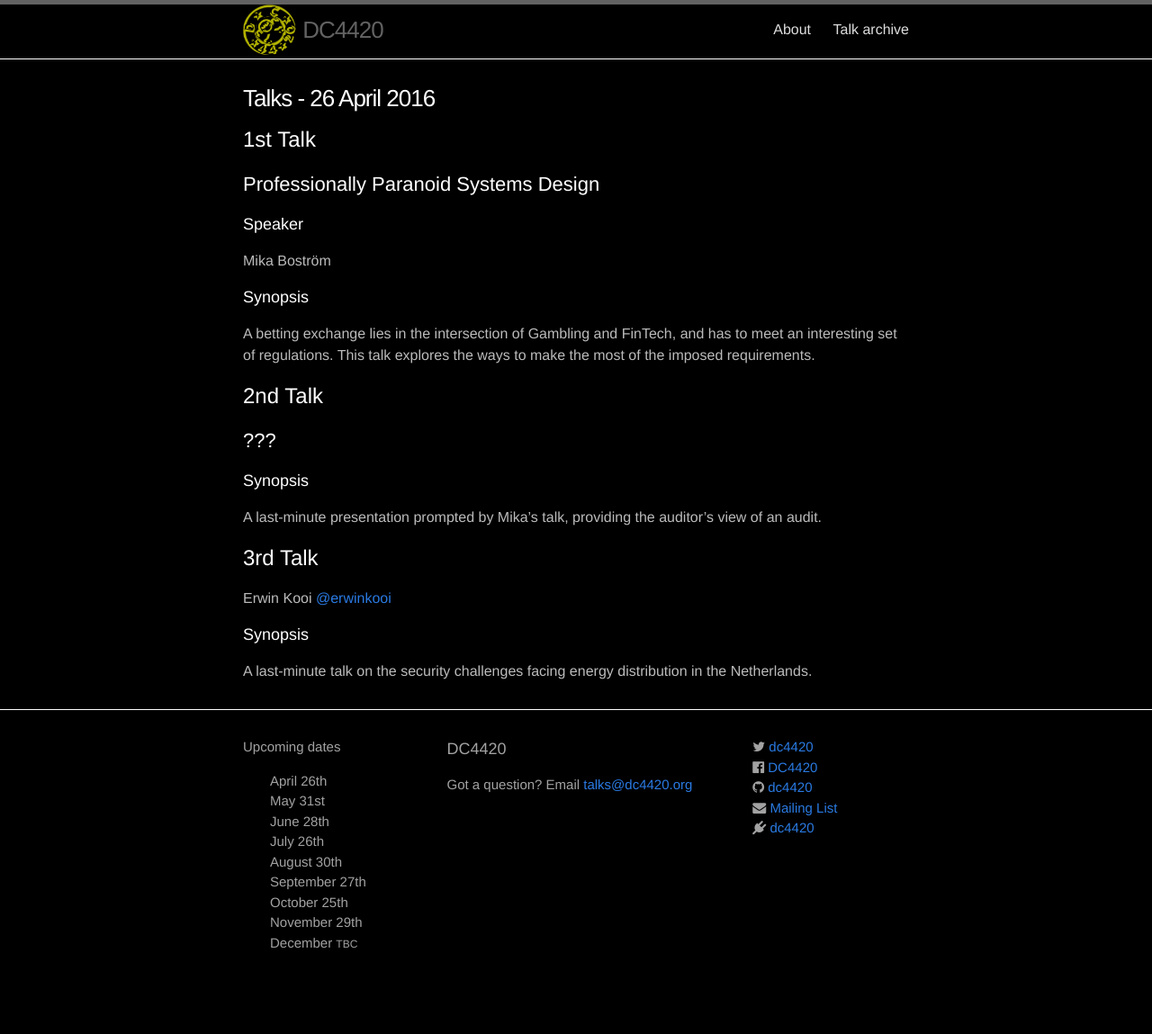
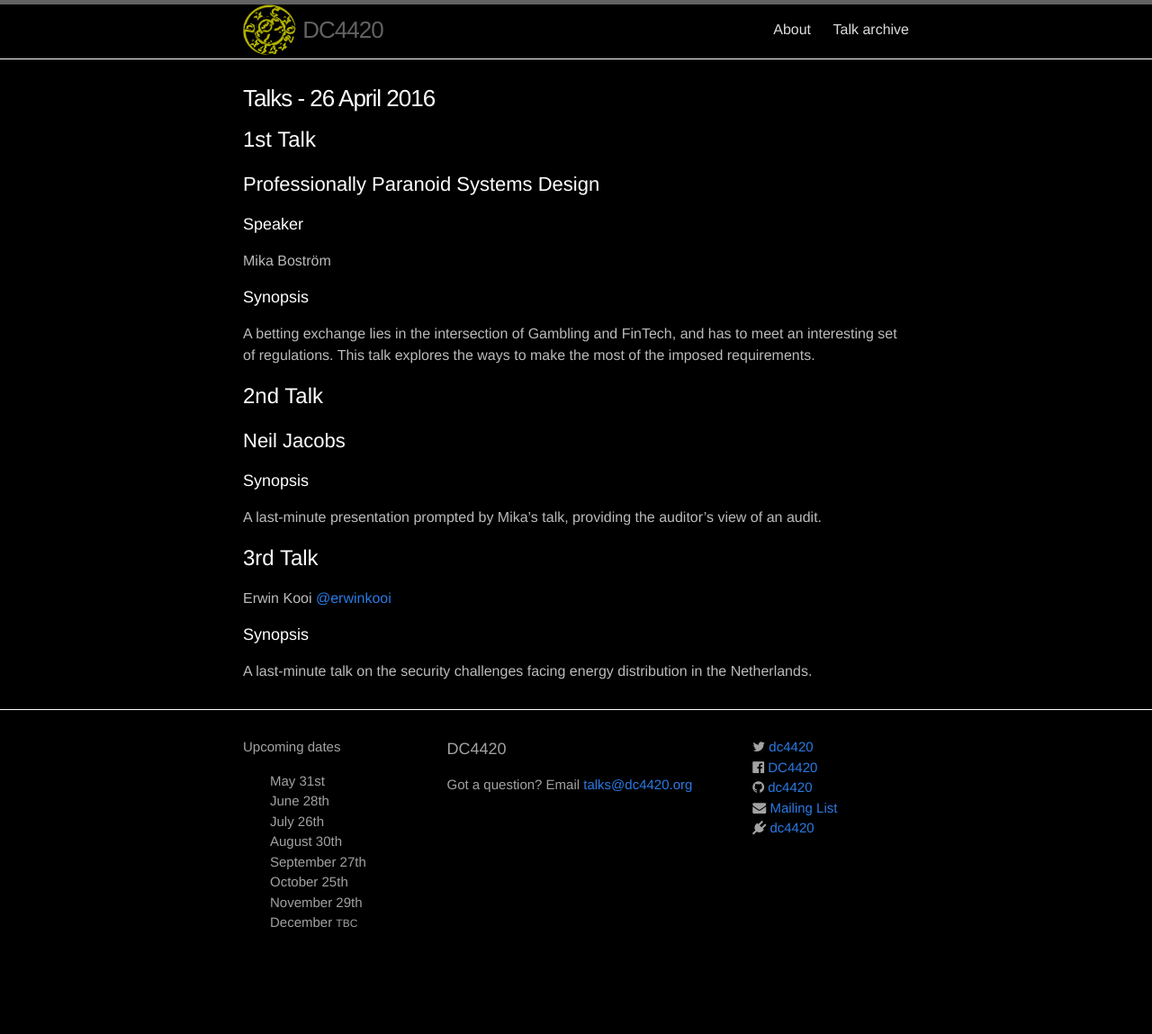
Before and after one commit to dc4420/website, a Jekyll site: the page built from _posts/2016-04-26-talks.markdown, in a window 1280 px wide. Shown: the whole page at 90% size. Built offline with Jekyll 4.4.1, drawn with Linux system fonts in a browser that asks for light colours; nearby versions of some CDN libraries; after the commit the page ends 1127 px from its top, so only the background shows below that.

Commit message:
minor fixes
Name of 2nd speaker for April, remove April from list of upcoming
events.
Delete Xmas 2013 menu.

```diff
--- a/_includes/footer.html
+++ b/_includes/footer.html
@@ -7,7 +7,6 @@
       <div class="footer-col  footer-col-1">
         <p class="text">Upcoming dates</p>
         <ul class="future-events">
-          <li>April 26th</li>
           <li>May 31st</li>
           <li>June 28th</li>
           <li>July 26th</li>
--- a/_posts/2016-04-26-talks.markdown
+++ b/_posts/2016-04-26-talks.markdown
@@ -23,7 +23,7 @@ requirements.
 
 # 2nd Talk
 
-## ???
+## Neil Jacobs
 
 ### Synopsis
 
```
